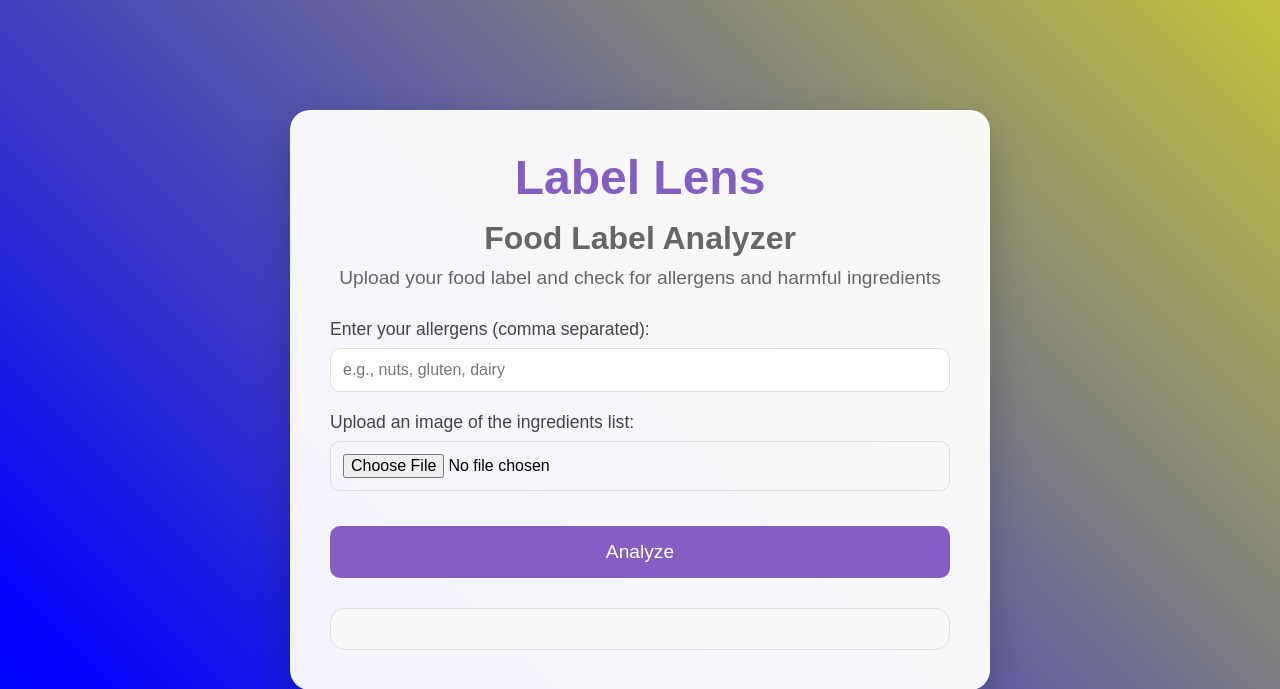
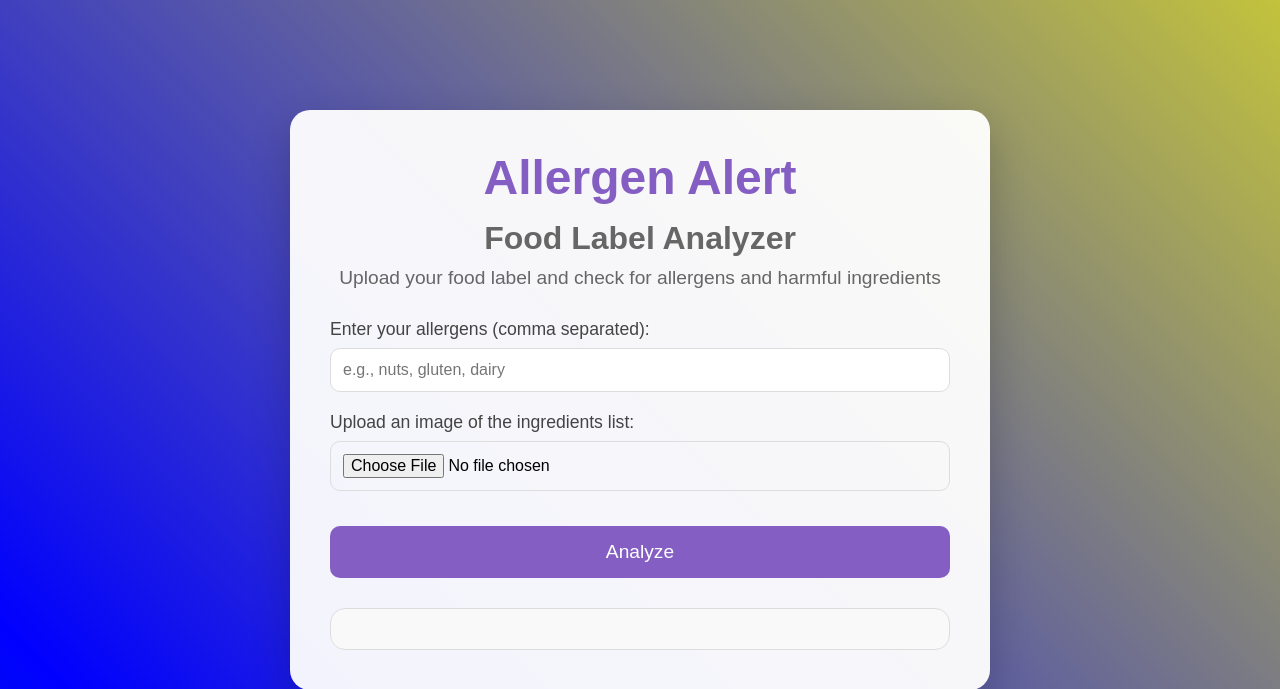
Before and after one commit to sahirgupta/allergen-alert, a Flask app: page / in a window 1280 px wide. Shown: the top 689 px of the page. Run offline with Flask 3, Linux system fonts and the light colour scheme.

Commit message:
Version 1.1

```diff
--- a/app.py
+++ b/app.py
@@ -7,7 +7,7 @@ from flask import Flask, request, render_template, redirect, url_for
 app = Flask(__name__)
 
 
-openai.api_key = "sk-gBMYKDSpYDxVRswG7gPUlctm4huIskxFr_osHJuICUT3BlbkFJBXmqeg-d-Ktofi4TCrawVdiJzpazb1MUExcvzMkVYA"
+openai.api_key = "api-key"
 
 # Helper function to encode image as base64
 def encode_image(image_path):
@@ -43,19 +43,19 @@ def analyze():
     If it is a readable ingredient list on a food label, the GPT will look at the provided allergens and check the ingredient list for both exact matches and related terms or misspellings to determine if the allergen is present in the food.
     It will then out put the text exactly like this:
     Allergens Present:
-    1. Alergen 1  - Present/ Not Present (and  gpt will say "listed in ingedients as (ingredint)")
-    2. Alergen 2 - Present/ Not Present (and  gpt will say "listed in ingedients as (ingredint)")
-    3. Alergen 3 - Present/ Not Present (and  gpt will say "listed in ingedients as (ingredint)")
-    4. Alergen 4 - Present/ Not Present (and  gpt will say "listed in ingedients as (ingredint)")
+    1. Allergen 1  - Present/ Not Present (and  gpt will say "listed in ingedients as (ingredient)")
+    2. Alergen 2 - Present/ Not Present (and  gpt will say "listed in ingedients as (ingredient)")
+    3. Allergen 3 - Present/ Not Present (and  gpt will say "listed in ingedients as (ingredient)")
+    4. Allergen 4 - Present/ Not Present (and  gpt will say "listed in ingedients as (ingredient)")
     5... etc
 
     Harmul Ingredients (gpt will list the harmful ingredients/dyes/preservatives in red and a short phrase why they are harmful):
-    1. Harful Ingredient 1 - Reason
-    2. Harful Ingredient 2 - Reason
-    3. Harful Ingredient 3 - Reason
+    1. Harmful Ingredient 1 - Reason
+    2. Harmful Ingredient 2 - Reason
+    3. Harmful Ingredient 3 - Reason
     4... etc keep listing how every many harmful ingredients there are
 
-    That is all it is doing in that fortmat. Make sure to keep the line breaks and also bold the titles (Allergens Present and Hamful Ingredients).
+    That is all it is doing in that fortmat. Make sure to keep the line breaks and also bold the titles (Allergens Present and Hamful Ingredients). Do not bold anything except the titles.
     If the user says they dont have any allergens, just put no allergens given under the allergens present section and just list harful ingredients.
     """
 
--- /dev/null
+++ b/requirements.txt
@@ -0,0 +1,3 @@
+Flask
+openai
+Pillow
--- a/templates/index.html
+++ b/templates/index.html
@@ -3,13 +3,13 @@
 <head>
     <meta charset="UTF-8">
     <meta name="viewport" content="width=device-width, initial-scale=1.0">
-    <title>Label Lens</title>
+    <title>Allergen Alert</title>
     <link rel="stylesheet" href="/static/styles.css">
     <script src="/static/script.js" defer></script>
 </head>
 <body>
     <div class="container">
-        <h1>Label Lens</h1>
+        <h1>Allergen Alert</h1>
         <h2>Food Label Analyzer</h2>
         <p class="tagline">Upload your food label and check for allergens and harmful ingredients</p>
         <form id="analyzeForm" action="/analyze" method="POST" enctype="multipart/form-data">
```
